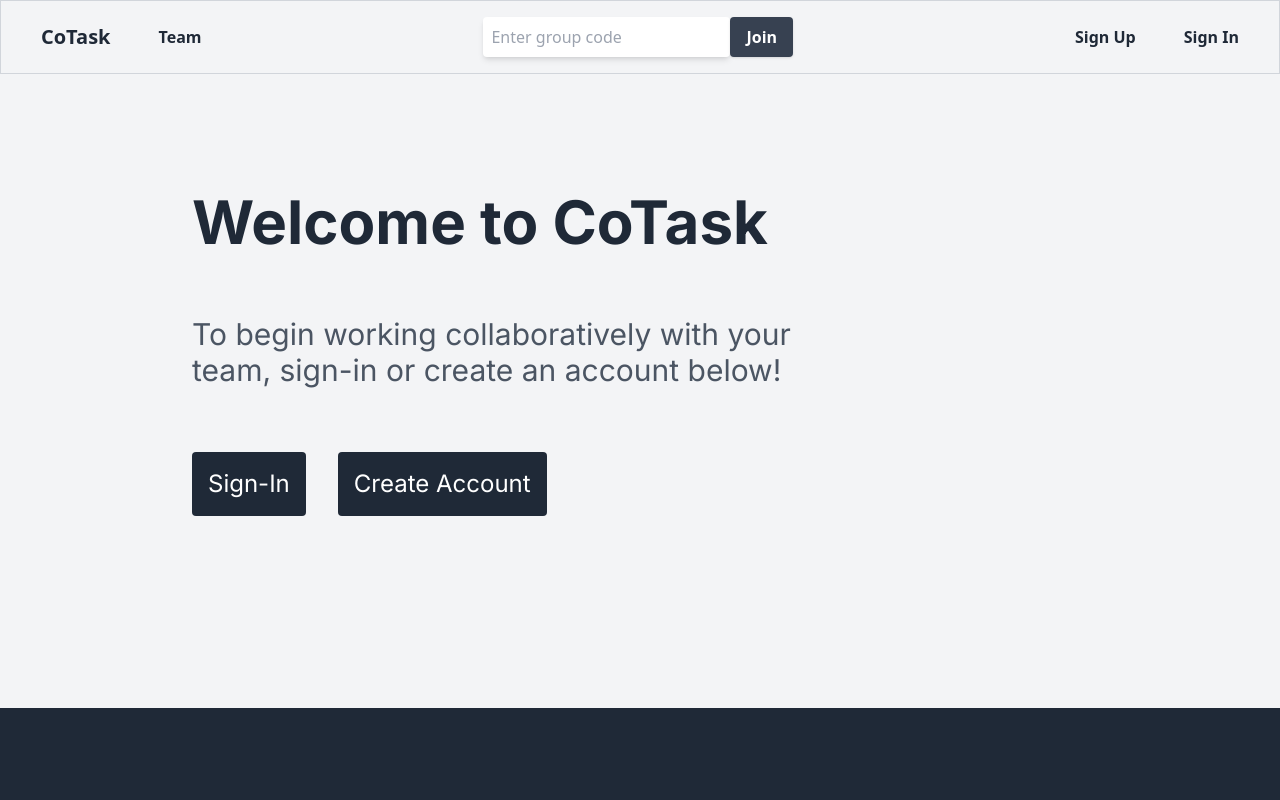
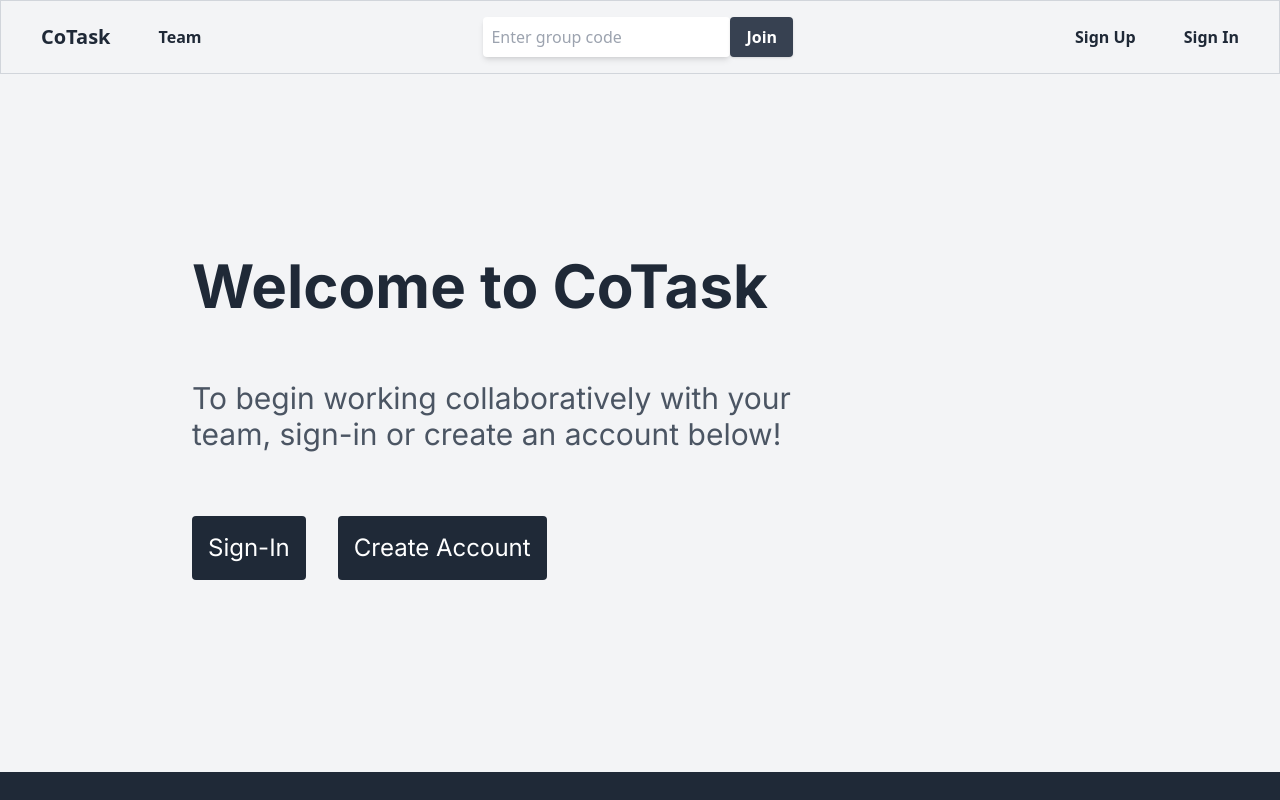
Before and after one commit to Jamiezoomies/cotask, a Next.js app: page / in a window 1280 px wide. Shown: the top 800 px of the page. Built offline with nearby package versions, Linux system fonts and the light colour scheme; no server answers.

Commit message:
Fixed main content margin.

```diff
--- a/src/app/group/[code]/page.js
+++ b/src/app/group/[code]/page.js
@@ -50,7 +50,7 @@ export default function SpecificGroupPage({ params }) {
 
     return (
         <>
-            <div className="min-h-max flex pt-16">
+            <div className="min-h-max flex">
                 <GroupList channel={params.code}/>
                 <div className="flex flex-col w-full p-4 space-y-4">
                     <div className="shadow-lg p-4 border-gray-300 rounded-lg border">
--- a/src/app/group/page.js
+++ b/src/app/group/page.js
@@ -19,7 +19,7 @@ export default async function GroupPage() {
 
     return (
         <>
-            <div className="min-h-screen flex pt-16">
+            <div className="min-h-screen flex">
                 <GroupList groups={groups?.data}/>
                 <div className=" w-full flex flex-col mt-10 py-8 items-center text-semibold space-y-4 text-lg">
                     <p>This is an amazing task management app, <span className="font-bold">CoTask!</span></p>
--- a/src/app/layout.js
+++ b/src/app/layout.js
@@ -17,7 +17,11 @@ export default function RootLayout({ children }) {
     <html lang="en">
       <body>
         <div><Navbar/></div>
-        <div className={inter.className}>{children}</div>
+        <div className={inter.className}>
+          <div className="mt-16">
+            {children}
+          </div>
+        </div>
       </body>
     </html>
   );
```
